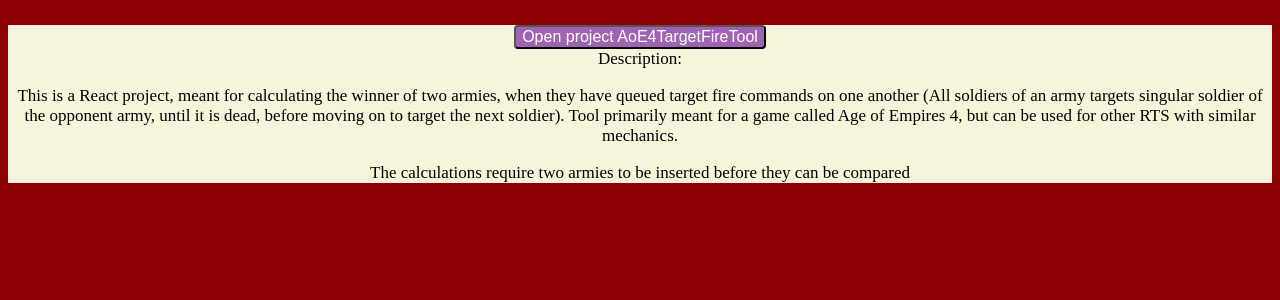
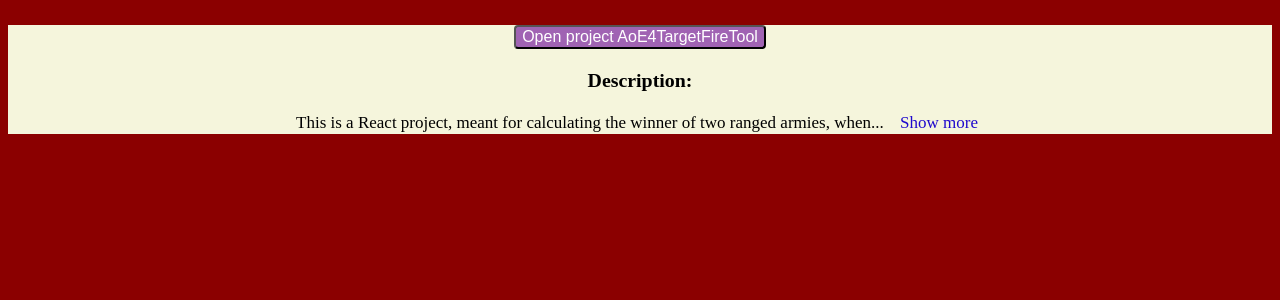
Before and after one commit to Einsie/Einsie.github.io, a React (Create React App) app in the folder portfolio/: page / in a window 1280 px wide. Shown: the top 300 px of the page. Built offline with nearby package versions, Linux system fonts and the light colour scheme.

Commit message:
Description box element functionality added

```diff
--- a/portfolio/src/components/AoE4TargetFireTool/AddArmyForm.js
+++ b/portfolio/src/components/AoE4TargetFireTool/AddArmyForm.js
@@ -146,7 +146,7 @@
 
   return (
     <div className="tool-component">
-      <DescriptionBox>
+      <DescriptionBox collapsedNumWords={21}>
         <p>
           Use this form to add an army to your army list below. Presets can be
           found from sidebar on the left.
--- a/portfolio/src/components/App.js
+++ b/portfolio/src/components/App.js
@@ -32,15 +32,18 @@
         AoE4TargetFireToolIsOpen ? (
           <AoE4TargetFireTool />
         ) : (
-          <DescriptionBox>
-            Description:
+          <DescriptionBox title={<h3>Description:</h3>} collapsedNumWords={15}>
             <p>
               This is a React project, meant for calculating the winner of two
-              armies, when they have queued target fire commands on one another
-              (All soldiers of an army targets singular soldier of the opponent
-              army, until it is dead, before moving on to target the next
-              soldier). Tool primarily meant for a game called Age of Empires 4,
-              but can be used for other RTS with similar mechanics.
+              ranged armies, when they have queued target fire commands on one
+              another (All soldiers of an army targets singular soldier of the
+              opponent army, until it is dead, before moving on to target the
+              next soldier).
+            </p>
+            <p>
+              {" "}
+              Tool primarily meant for a game called Age of Empires 4, but can
+              be used for other RTS with similar mechanics.
             </p>
             <p>
               The calculations require two armies to be inserted before they can
--- a/portfolio/src/components/BasicCustomComponents/DescriptionBox.js
+++ b/portfolio/src/components/BasicCustomComponents/DescriptionBox.js
@@ -1,6 +1,59 @@
-// generic description box for text
-export default function DescriptionBox({ children, style }) {
-  return (<div className={`description-box ${style !== undefined ? style : ""}`}>
-    {children}
-  </div>);
+import { useState } from "react";
+
+// generic collapsable description box for text
+
+export default function DescriptionBox({
+  children,
+  expanded = false,
+  className,
+  collapsedNumWords = 10,
+  expandButtonText = "Show more",
+  collapseButtonText = "Show less",
+  buttonColor = "#1f09cd",
+  title,
+}) {
+  const [isExpanded, setIsExpanded] = useState(expanded);
+
+  const buttonStyle = {
+    background: "none",
+    border: "none",
+    font: "inherit",
+    cursor: "pointer",
+    color: buttonColor,
+    marginLeft: "6px",
+  };
+
+  let childrenText = children.map((child) =>
+    typeof child === "object"
+      ? {
+          myType: child.type,
+          myText: child.props.children,
+        }
+      : child
+  );
+
+  return (
+    <div className={className}>
+      {title}
+      <span>
+        {typeof childrenText === "object"
+          ? isExpanded
+            ? childrenText.map((ChildJSX) => (
+                <ChildJSX.myType key={ChildJSX.myText}>
+                  {ChildJSX.myText}
+                </ChildJSX.myType>
+              ))
+            : String(childrenText.map((child) => child.myText + " "))
+                .split(" ")
+                .slice(0, collapsedNumWords)
+                .join(" ") + "... "
+          : children.length > 20 && !isExpanded
+          ? children.split(" ").slice(0, collapsedNumWords).join(" ") + "... "
+          : children}
+      </span>
+      <button onClick={() => setIsExpanded(!isExpanded)} style={buttonStyle}>
+        {isExpanded ? collapseButtonText : expandButtonText}
+      </button>
+    </div>
+  );
 }
```
